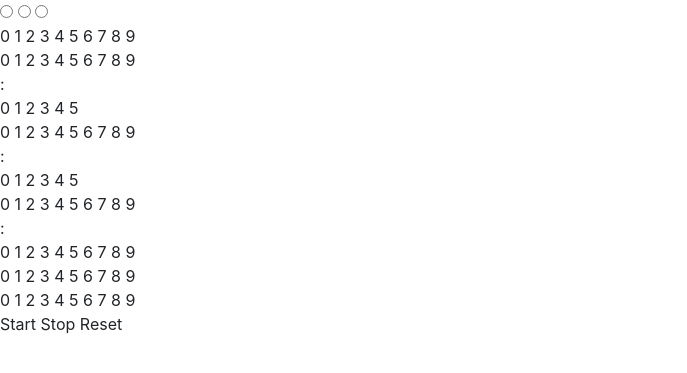
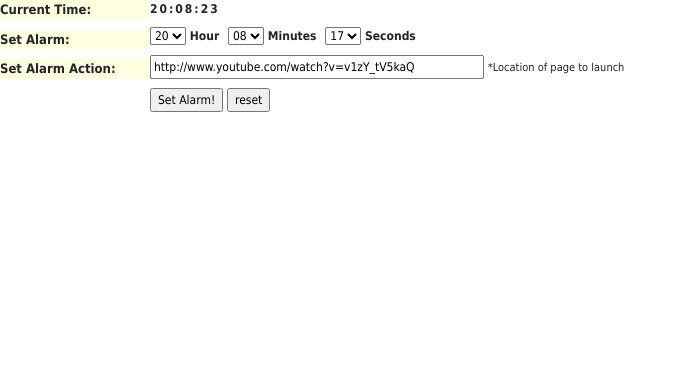
Before and after one commit to magnusjw/recipebuddy, a PHP site: page /views/html/timer.php in a window 1280 px wide. Shown: the part 58-431 px from the top of the page, without its empty margins (0-687 px from the left). Run offline with PHP 8.4, Linux system fonts and the light colour scheme.

Commit message:
timer.php edited online with Bitbucket

```diff
--- a/views/html/timer.php
+++ b/views/html/timer.php
@@ -7,59 +7,110 @@
  */
 include_once "headband.html";
 ?>
- <section>
-	<input type="radio" name="controls" id="start">
-	<input type="radio" name="controls" id="stop">
-	<input type="radio" name="controls" id="reset">
-	<div class="stopwatch">
-		<div class="cell">
-			<span class="num ten ten_hour">0 1 2 3 4 5 6 7 8 9</span>
-		</div>
-		<div class="cell">
-			<span class="num ten hour">0 1 2 3 4 5 6 7 8 9</span>
-		</div>
-		<div class="cell">
-			<span class="num">:</span>
-		</div>
-		<div class="cell">
-			<span class="num sex ten_minu">0 1 2 3 4 5</span>
-		</div>
-		<div class="cell">
-			<span class="num ten minu">0 1 2 3 4 5 6 7 8 9</span>
-		</div>
-		<div class="cell">
-			<span class="num">:</span>
-		</div>
-		<div class="cell">
-			<span class="num sex ten_sec">0 1 2 3 4 5</span>
-		</div>
-		<div class="cell">
-			<span class="num ten sec">0 1 2 3 4 5 6 7 8 9</span>
-		</div>
-		<div class="cell">
-			<span class="num">:</span>
-		</div>
-		<div class="cell">
-			<span class="num ten hund_mill">0 1 2 3 4 5 6 7 8 9</span>
-		</div>
-		<div class="cell">
-			<span class="num ten ten_mill">0 1 2 3 4 5 6 7 8 9</span>
-		</div>
-		<div class="cell">
-			<span class="num ten mill">0 1 2 3 4 5 6 7 8 9</span>
-		</div>
-	</div>
-	<div class="control">
-		<label for="start">Start</label>
-		<label for="stop">Stop</label>
-		<label for="reset">Reset</label>
-	</div>
-</section>
+<style type="text/css">
 
-	<script src='style.js'></script>
+#jsalarmclock{
+font-family: Tahoma;
+font-weight: bold;
+font-size: 12px;
+}
 
-	<script>
-		if (document.location.search.match(/type=embed/gi)) {
-		  window.parent.postMessage('resize', "*");
+#jsalarmclock div{
+margin-bottom: 0.8em;
+}
+
+#jsalarmclock div.leftcolumn{
+float: left;
+width: 150px;
+font-size: 13px;
+background-color: lightyellow;
+clear: left;
+}
+
+#jsalarmclock span{
+margin-right: 5px;
+}
+
+</style>
+
+<script type="text/javascript">
+
+
+var jsalarm={
+	padfield:function(f){
+		return (f<10)? "0"+f : f
+	},
+	showcurrenttime:function(){
+		var dateobj=new Date()
+		var ct=this.padfield(dateobj.getHours())+":"+this.padfield(dateobj.getMinutes())+":"+this.padfield(dateobj.getSeconds())
+		this.ctref.innerHTML=ct
+		this.ctref.setAttribute("title", ct)
+		if (typeof this.hourwake!="undefined"){ //if alarm is set
+			if (this.ctref.title==(this.hourwake+":"+this.minutewake+":"+this.secondwake)){
+				clearInterval(jsalarm.timer)
+				window.location=document.getElementById("musicloc").value
+			}
 		}
-	</script>
+	},
+	init:function(){
+		var dateobj=new Date()
+		this.ctref=document.getElementById("jsalarm_ct")
+		this.submitref=document.getElementById("submitbutton")
+		this.submitref.onclick=function(){
+			jsalarm.setalarm()
+			this.value="Alarm Set"
+			this.disabled=true
+			return false
+		}
+		this.resetref=document.getElementById("resetbutton")
+		this.resetref.onclick=function(){
+		jsalarm.submitref.disabled=false
+		jsalarm.hourwake=undefined
+		jsalarm.hourselect.disabled=false
+		jsalarm.minuteselect.disabled=false
+		jsalarm.secondselect.disabled=false
+		return false
+		}
+		var selections=document.getElementsByTagName("select")
+		this.hourselect=selections[0]
+		this.minuteselect=selections[1]
+		this.secondselect=selections[2]
+		for (var i=0; i<60; i++){
+			if (i<24) //If still within range of hours field: 0-23
+			this.hourselect[i]=new Option(this.padfield(i), this.padfield(i), false, dateobj.getHours()==i)
+			this.minuteselect[i]=new Option(this.padfield(i), this.padfield(i), false, dateobj.getMinutes()==i)
+			this.secondselect[i]=new Option(this.padfield(i), this.padfield(i), false, dateobj.getSeconds()==i)
+
+		}
+		jsalarm.showcurrenttime()
+		jsalarm.timer=setInterval(function(){jsalarm.showcurrenttime()}, 1000)
+	},
+	setalarm:function(){
+		this.hourwake=this.hourselect.options[this.hourselect.selectedIndex].value
+		this.minutewake=this.minuteselect.options[this.minuteselect.selectedIndex].value
+		this.secondwake=this.secondselect.options[this.secondselect.selectedIndex].value
+		this.hourselect.disabled=true
+		this.minuteselect.disabled=true
+		this.secondselect.disabled=true
+	}
+}
+
+</script>
+
+<body>
+
+<form action="" method="">
+<div id="jsalarmclock">
+<div><div class="leftcolumn">Current Time:</div> <span id="jsalarm_ct" style="letter-spacing: 2px"></span></div>
+<div><div class="leftcolumn">Set Alarm:</div> <span><select></select> Hour</span> <span><select></select> Minutes</span> <span><select></select> Seconds</span></div>
+<div><div class="leftcolumn">Set Alarm Action:</div> <input type="text" id="musicloc" size="55" value="http://www.youtube.com/watch?v=v1zY_tV5kaQ" /> <span style="font: normal 11px Tahoma">*Location of page to launch</span></div>
+<input type="submit" value="Set Alarm!" id="submitbutton" /> <input type="reset" value="reset" id="resetbutton" />
+</div>
+</form>
+
+
+<script type="text/javascript">
+
+jsalarm.init()
+
+</script>
```
